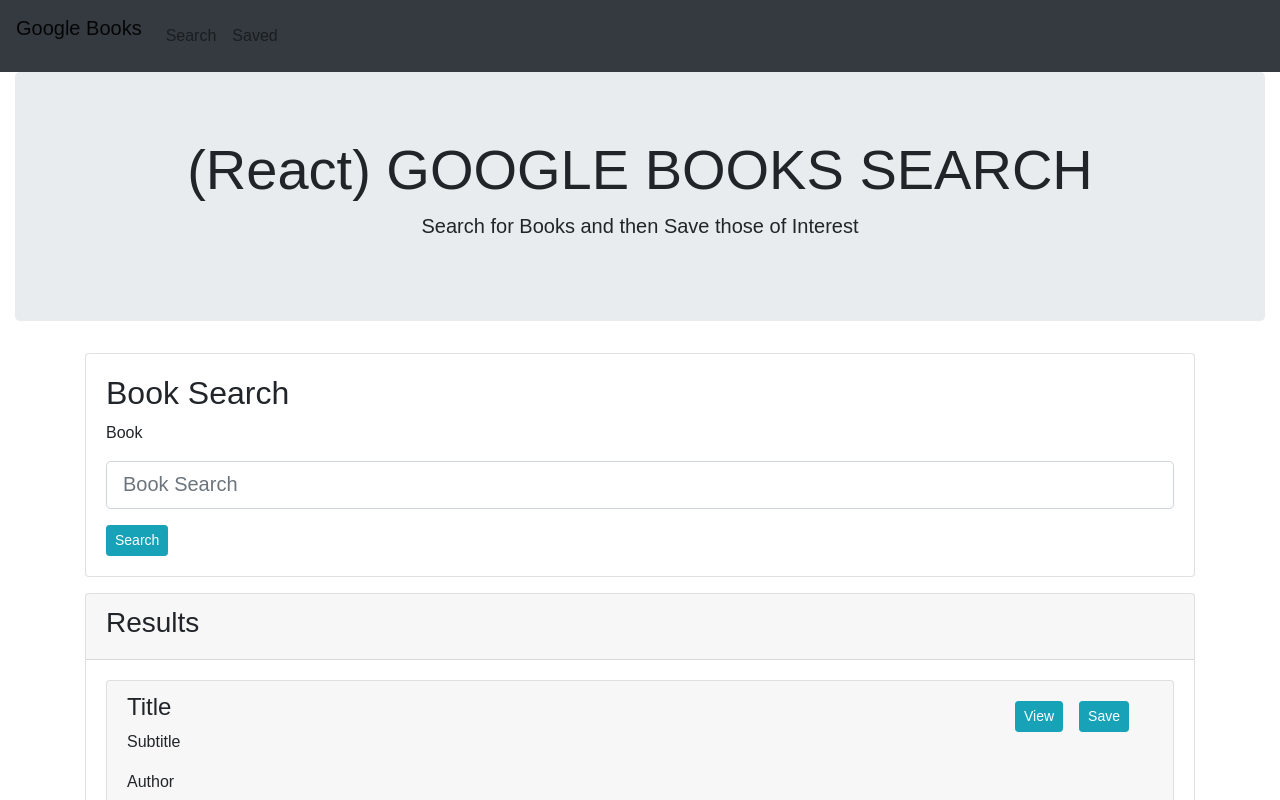
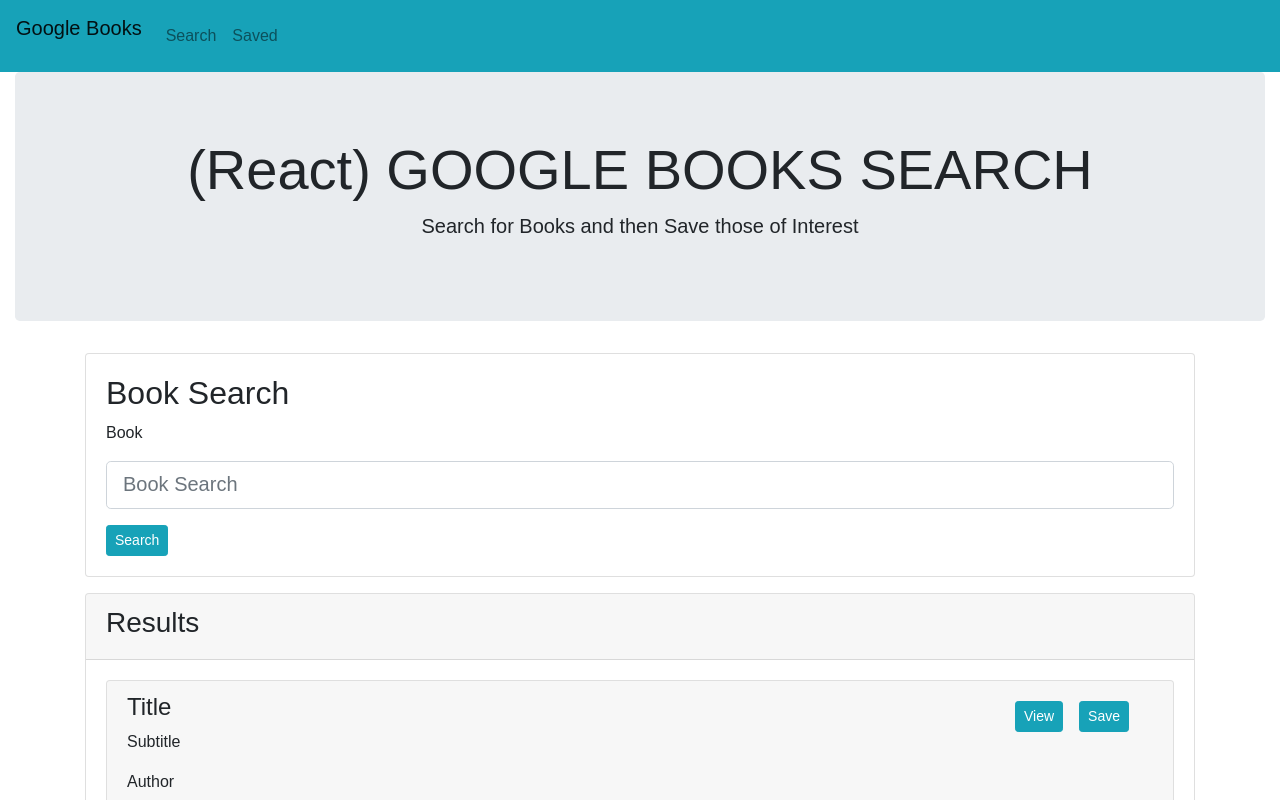
Before and after one commit to AJFree458/opus21_SearchGoogleBooks, a React (Create React App) app in the folder client/: page / in a window 1280 px wide. Shown: the top 800 px of the page. Built offline with nearby package versions, Linux system fonts and the light colour scheme.

Commit message:
Change navbar color to make links more obvious

```diff
--- a/client/src/components/NavBar/index.js
+++ b/client/src/components/NavBar/index.js
@@ -2,7 +2,7 @@
 
 function NavBar() {
   return (
-    <nav class="navbar navbar-expand-lg navbar-light bg-dark">
+    <nav class="navbar navbar-expand-lg navbar-light bg-info">
       <p class="navbar-brand">Google Books</p>
       <button class="navbar-toggler" type="button" data-toggle="collapse" data-target="#navbarNavAltMarkup" aria-controls="navbarNavAltMarkup" aria-expanded="false" aria-label="Toggle navigation">
         <span class="navbar-toggler-icon"></span>
```
